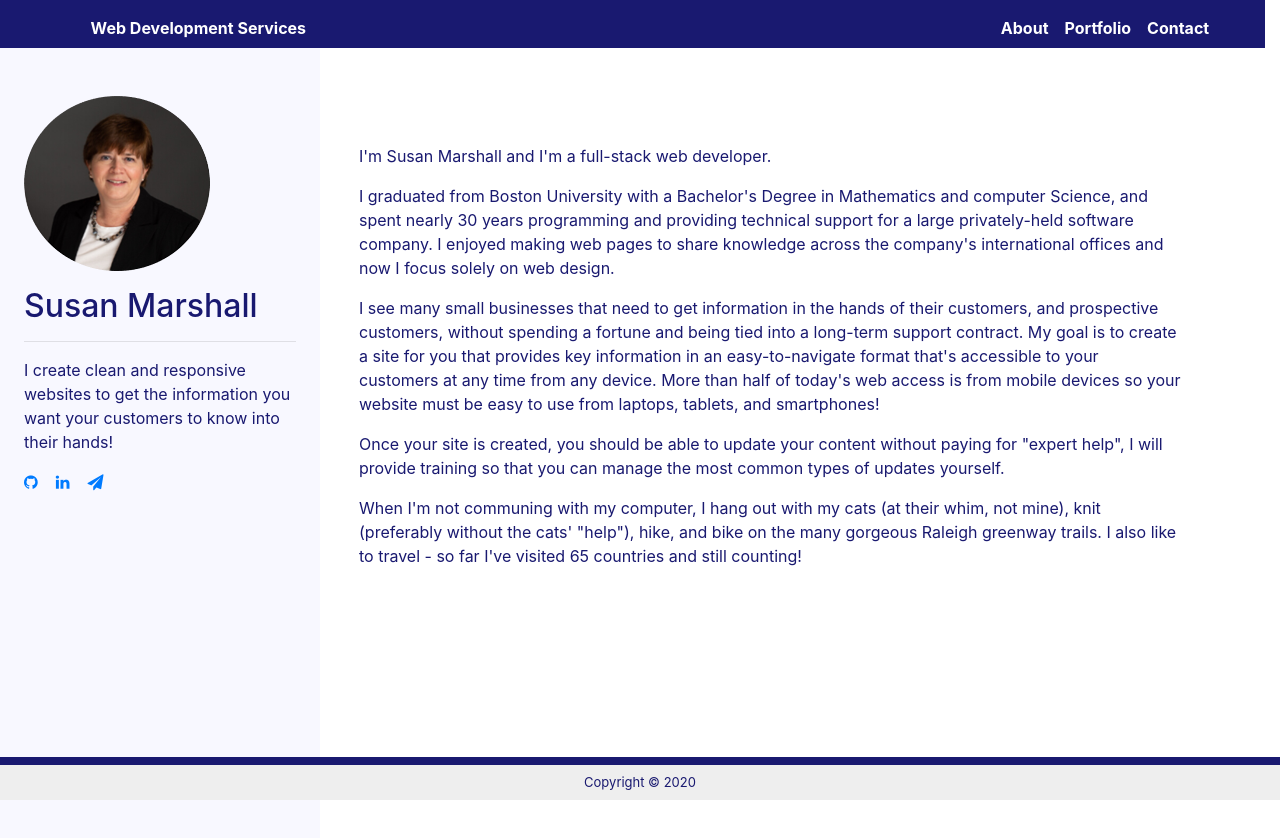
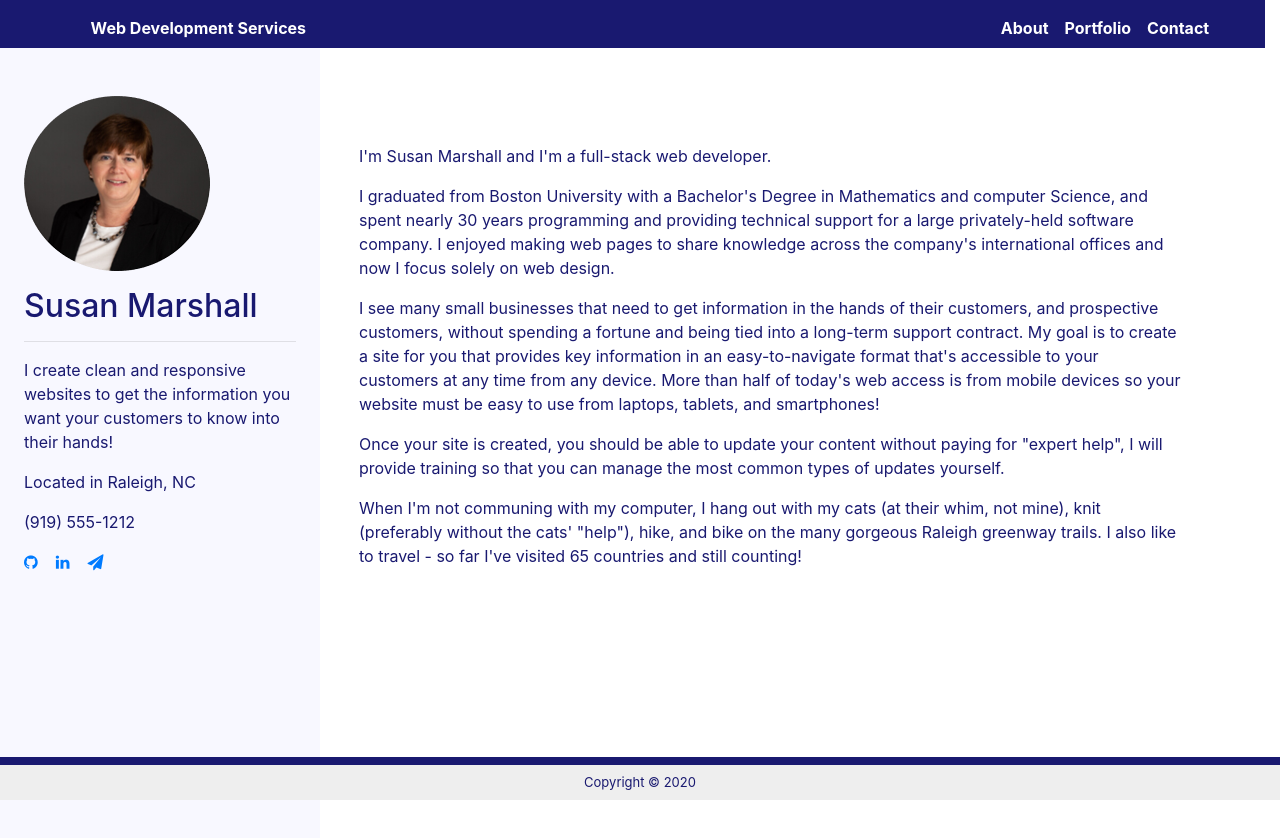
Before and after one commit to sjmarsnc/ProfileReact, a React (Create React App) app: page /about in a window 1280 px wide. Shown: the top 838 px of the page. Built offline with nearby package versions, Linux system fonts and the light colour scheme.

Commit message:
add contact info to left column, changes to deploy in github

```diff
--- a/package.json
+++ b/package.json
@@ -2,16 +2,20 @@
   "name": "reactprofile",
   "version": "0.1.0",
   "private": true,
+  "homepage": "https://sjmarsnc.github.io/ProfileReact",
   "dependencies": {
     "@testing-library/jest-dom": "^4.2.4",
     "@testing-library/react": "^9.5.0",
     "@testing-library/user-event": "^7.2.1",
+    "gh-pages": "^2.2.0",
     "react": "^16.13.1",
     "react-dom": "^16.13.1",
     "react-router-dom": "^5.1.2",
     "react-scripts": "^3.4.0"
   },
   "scripts": {
+    "predeploy": "npm run build",
+    "deploy": "gh-pages -d build",
     "start": "react-scripts start",
     "build": "react-scripts build",
     "test": "react-scripts test",
--- a/src/components/LeftColumn.js
+++ b/src/components/LeftColumn.js
@@ -19,6 +19,8 @@ const LeftColumn = () => {
         I create clean and responsive websites to get the information you want
         your customers to know into their hands!
       </p>
+      <p>Located in Raleigh, NC</p>
+      <p>(919) 555-1212</p>
       <a href="https://github.com/sjmarsnc">
         <i className="fa fa-github" />
       </a>
```
